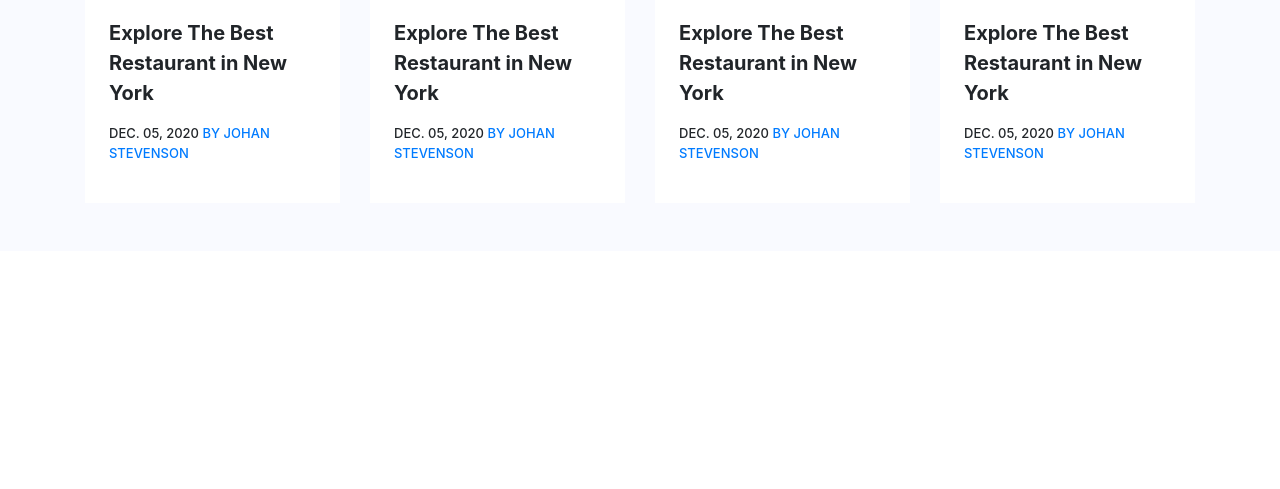
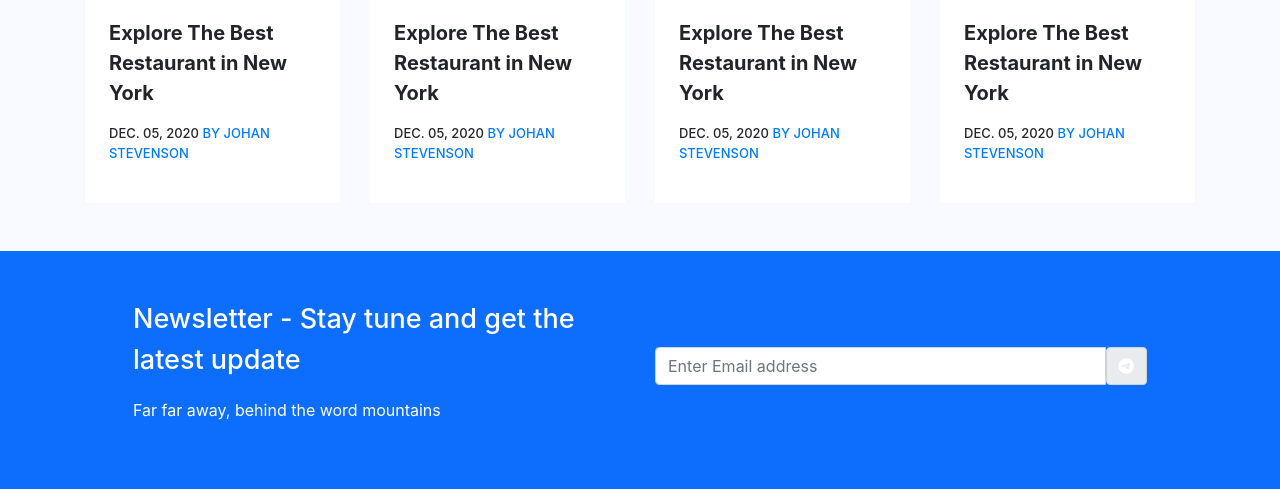
Before and after one commit to MSharjeelhassan/Aloopiyaz, a plain HTML site: page public/index.html in a window 1280 px wide. Shown: the part 6577-7066 px from the top of the page. Before the commit the page ends 6828 px from the top, so only its background shows below. Drawn offline with nearby package versions, Linux system fonts and the light colour scheme.

Commit message:
horahe hy bhai

```diff
--- a/public/index.html
+++ b/public/index.html
@@ -679,7 +679,7 @@
                 <div class="col-md-3">
                     <div class="text-left bg-white">
 
-                        <p class="blogimgdiv"><img  class="w-100 h-100" src="Image/image_2.jpg.webp" alt=""></p>
+                        <p class="blogimgdiv"><img class="w-100 h-100" src="Image/image_2.jpg.webp" alt=""></p>
                         <div class="py-4 px-4">
                             <p class="text-black" style="font-size: 20px;
                         font-weight: 700;">Explore The Best Restaurant in New York</p>
@@ -712,6 +712,32 @@
                             <p style="text-transform: uppercase;
                             font-size: 13px;
                             font-weight: 500;">DEC. 05, 2020 <span class="text-primary">BY JOHAN STEVENSON</span></p>
+                        </div>
+                    </div>
+                </div>
+            </div>
+
+        </div>
+    </div>
+    <div class="news text-white" style="background-color: #0d6efd;">
+        <div class="container py-5">
+            <div class="px-5">
+                <div class="row">
+                    <div class="col-md-6">
+                        <div>
+                            <p style="color: #fff;
+                            font-size: 27px;
+                            font-weight: 500;">Newsletter - Stay tune and get the latest update</p>
+                            <p style="font-size: 16px;
+                            line-height: 1.8;
+                            font-weight: 400;">Far far away, behind the word mountains</p>
+                        </div>
+                    </div>
+                    <div class="col-md-6">
+                        <div class="input-group pt-5 mb-3">
+                            <input type="text" class="form-control" placeholder="Enter Email address"
+                                aria-label="Recipient's username" aria-describedby="basic-addon2">
+                            <span class="input-group-text" id="basic-addon2"><i class="fa-brands text-white display-5 fa-telegram"></i></span>
                         </div>
                     </div>
                 </div>
```
